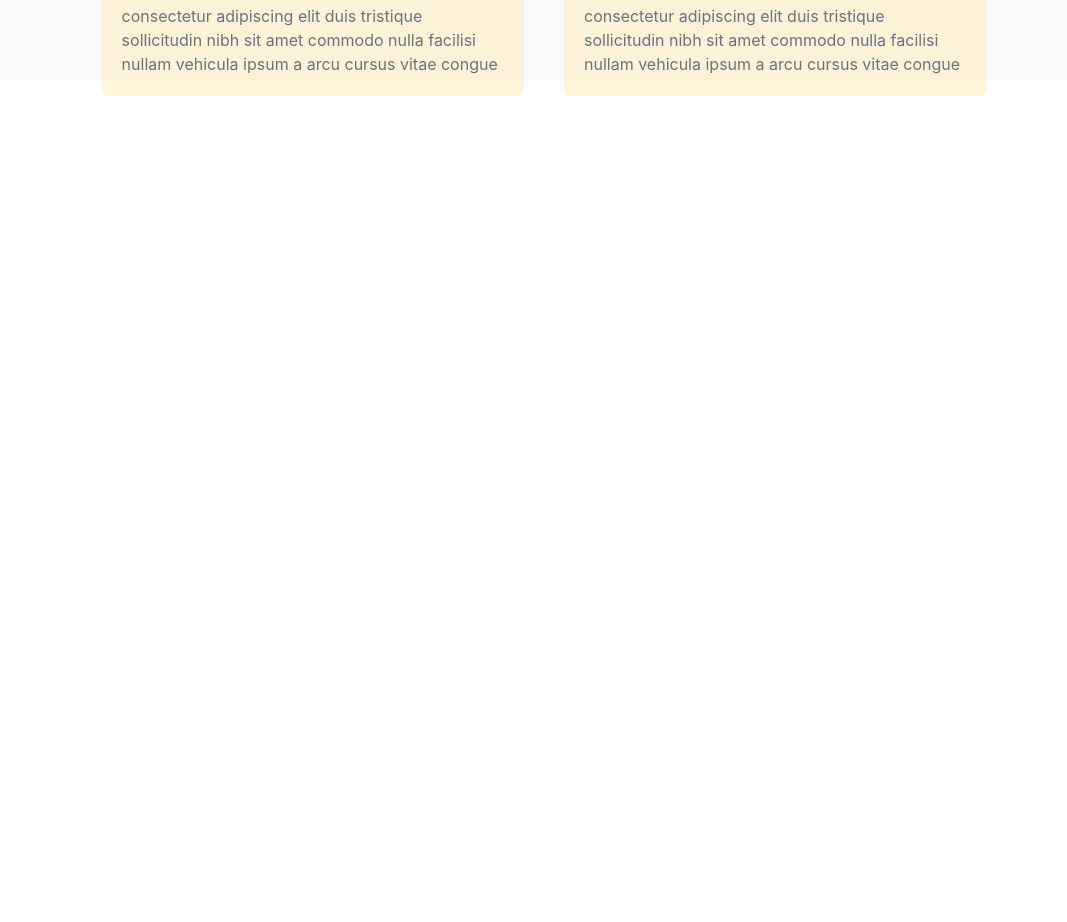
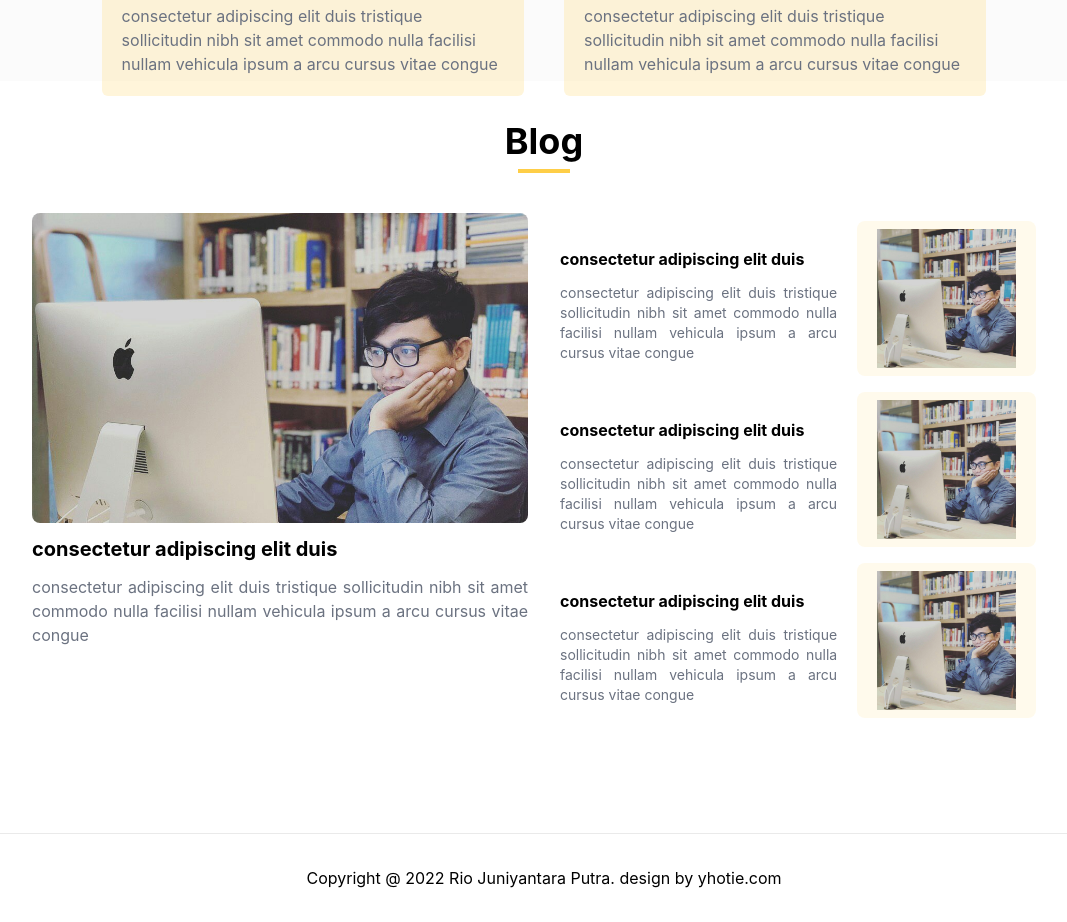
Before and after one commit to balinux/personal-portfolio-tailwind-next, a Next.js app: page / in a window 1280 px wide. Shown: the part 1523-2445 px from the top of the page, without its empty margins (96-1163 px from the left). Before the commit the page ends 1684 px from the top, so only its background shows below. Built offline with nearby package versions, Linux system fonts and the light colour scheme.

Commit message:
add: blog and footer section

```diff
--- a/pages/index.js
+++ b/pages/index.js
@@ -128,20 +128,90 @@ export default function Home() {
 
         {/* Hobby */}
 
+        {/* Blog */}
+        <section className="md:px-28 flex flex-col ">
+          <div className="  md:w-full w-full flex flex-col justify-center items-center">
+            <div className="flex flex-col items-center">
+              <h1 className=" text-4xl font-bold mb-2 mt-10 md:mt-10">Blog</h1>
+              <div className=" w-2/3 h-1 bg-primary"></div>
+            </div>
+          </div>
+
+          <div className="flex md:flex-row flex-col w-full h-full mt-10">
+            {/* card */}
+            <div className="flex flex-col mx-4 md:w-1/2">
+              {/* image */}
+              <figure className=" flex h-1/2 w-full overflow-hidden rounded-lg justify-center">
+                <Image src="/rio.jpg" width={500} height={500} className="object-cover" />
+              </figure>
+              {/* image */}
+              <p className=" font-bold text-xl my-3"> consectetur adipiscing elit duis</p>
+              <p className=" text-justify text-gray-500"> consectetur adipiscing elit duis tristique sollicitudin nibh sit amet commodo nulla facilisi nullam vehicula ipsum a arcu cursus vitae congue</p>
+            </div>
+            {/* card */}
+
+            {/* card right */}
+            <div className="flex flex-col mx-4 md:w-1/2 md:mt-0 mt-4">
+              {/* single card */}
+              <div className="flex flex-row my-2 h-1/4 justify-center items-center">
+                <div className="flex flex-col">
+                  <p className=" font-bold text-md my-3"> consectetur adipiscing elit duis</p>
+                  <p className=" text-justify text-gray-500 md:text-sm text-xs "> consectetur adipiscing elit duis tristique sollicitudin nibh sit amet commodo nulla facilisi nullam vehicula ipsum a arcu cursus vitae congue</p>
+                </div>
+                {/* image */}
+
+                <figure className=" flex flex-row h-full w-full overflow-hidden rounded-lg justify-center items-center p-5 mx-5 bg-primary/10">
+                  <Image src="/rio.jpg" width={500} height={500} className="object-cover " />
+                </figure>
+                {/* image */}
+              </div>
+              {/* single card */}
+              {/* single card */}
+              <div className="flex flex-row my-2 h-1/4 justify-center items-center">
+                <div className="flex flex-col">
+                  <p className=" font-bold text-md my-3"> consectetur adipiscing elit duis</p>
+                  <p className=" text-justify text-gray-500 md:text-sm text-xs "> consectetur adipiscing elit duis tristique sollicitudin nibh sit amet commodo nulla facilisi nullam vehicula ipsum a arcu cursus vitae congue</p>
+                </div>
+                {/* image */}
+
+                <figure className=" flex flex-row h-full w-full overflow-hidden rounded-lg justify-center items-center p-5 mx-5 bg-primary/10">
+                  <Image src="/rio.jpg" width={500} height={500} className="object-cover " />
+                </figure>
+                {/* image */}
+              </div>
+              {/* single card */}
+
+              {/* single card */}
+              <div className="flex flex-row my-2 h-1/4 justify-center items-center">
+                <div className="flex flex-col">
+                  <p className=" font-bold text-md my-3"> consectetur adipiscing elit duis</p>
+                  <p className=" text-justify text-gray-500 md:text-sm text-xs "> consectetur adipiscing elit duis tristique sollicitudin nibh sit amet commodo nulla facilisi nullam vehicula ipsum a arcu cursus vitae congue</p>
+                </div>
+                {/* image */}
+
+                <figure className=" flex flex-row h-full w-full overflow-hidden rounded-lg justify-center items-center p-5 mx-5 bg-primary/10">
+                  <Image src="/rio.jpg" width={500} height={500} className="object-cover " />
+                </figure>
+                {/* image */}
+              </div>
+              {/* single card */}
+
+            </div>
+            {/* card right */}
+          </div>
+        </section>
+
       </main>
 
-      {/* <footer className={styles.footer}>
+      <footer className={styles.footer} >
         <a
-          href="https://vercel.com?utm_source=create-next-app&utm_medium=default-template&utm_campaign=create-next-app"
+          href="https:yhotie.com"
           target="_blank"
           rel="noopener noreferrer"
         >
-          Powered by{"  "}
-          <span className={styles.logo}>
-            <Image src="/vercel.svg" alt="Vercel Logo" width={72} height={16} />
-          </span>
+          Copyright @ 2022 Rio Juniyantara Putra. design by yhotie.com
         </a>
-      </footer> */}
+      </footer>
     </div>
   );
 }
```
